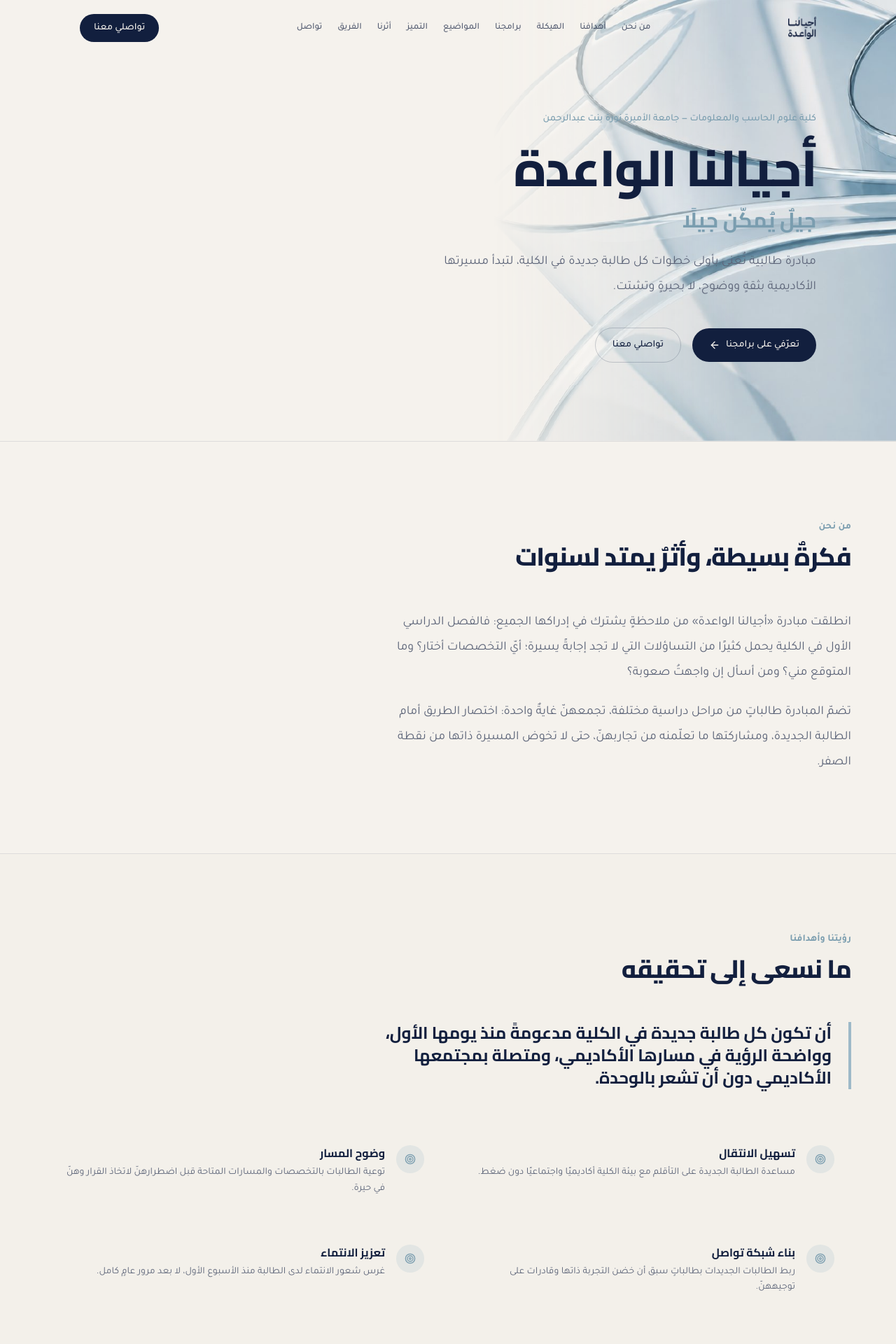
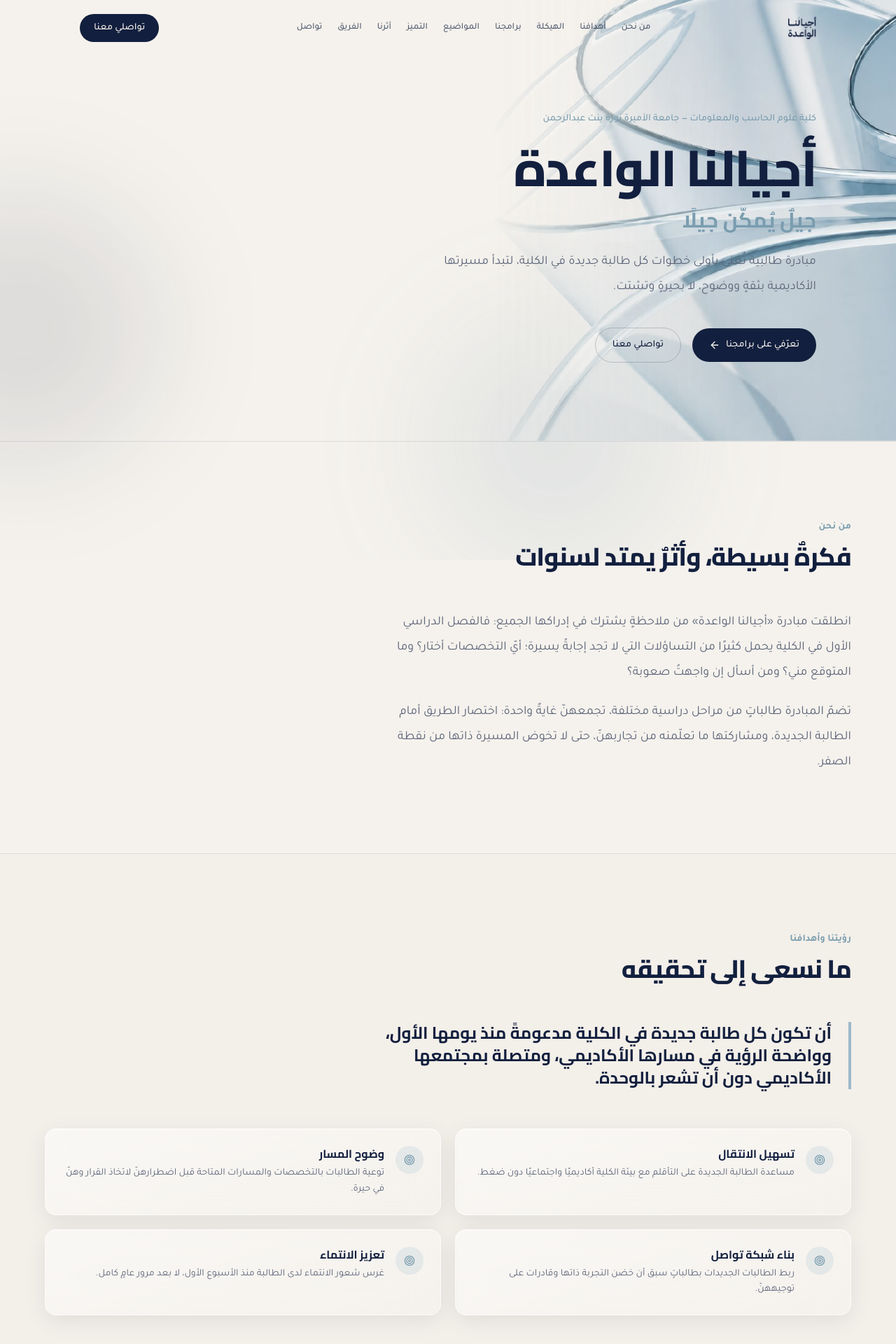
Before and after one commit to ajyalna-admin/AjyalnaAlwaidah, a Next.js app: page / in a window 1280 px wide. Shown: the top 1920 px of the page at 70% size. Built offline with nearby package versions, Linux system fonts and the light colour scheme.

Commit message:
Add files via upload

```diff
--- a/app/globals.css
+++ b/app/globals.css
@@ -24,6 +24,7 @@
   body {
     background-color: #f5f2ed;
     color: #121f3e;
+    position: relative;
   }
 
   ::selection {
@@ -47,6 +48,53 @@
   }
 
   .card-surface {
-    @apply bg-white/60 backdrop-blur-sm border border-line;
+    @apply glass-card;
+  }
+
+  .glass-card {
+    background: linear-gradient(160deg, rgba(255, 255, 255, 0.55), rgba(255, 255, 255, 0.18));
+    backdrop-filter: blur(20px);
+    -webkit-backdrop-filter: blur(20px);
+    border: 1px solid rgba(255, 255, 255, 0.55);
+    box-shadow:
+      0 8px 32px rgba(18, 31, 62, 0.08),
+      inset 0 1px 0 rgba(255, 255, 255, 0.5);
+    transition: border-color 0.3s ease, box-shadow 0.3s ease, transform 0.3s ease;
+  }
+
+  .glass-card:hover {
+    border-color: rgba(122, 157, 175, 0.5);
+    box-shadow:
+      0 14px 40px rgba(18, 31, 62, 0.12),
+      inset 0 1px 0 rgba(255, 255, 255, 0.6);
+  }
+
+  .glass-chip {
+    background: linear-gradient(160deg, rgba(157, 185, 200, 0.22), rgba(157, 185, 200, 0.08));
+    backdrop-filter: blur(14px);
+    -webkit-backdrop-filter: blur(14px);
+    border: 1px solid rgba(255, 255, 255, 0.5);
+  }
+
+  .glass-nav {
+    background: rgba(245, 242, 237, 0.55);
+    backdrop-filter: blur(18px);
+    -webkit-backdrop-filter: blur(18px);
+    border-bottom: 1px solid rgba(255, 255, 255, 0.4);
+  }
+
+  .bg-orbs {
+    position: fixed;
+    inset: 0;
+    z-index: -1;
+    overflow: hidden;
+    pointer-events: none;
+  }
+
+  .bg-orbs span {
+    position: absolute;
+    border-radius: 9999px;
+    filter: blur(90px);
+    opacity: 0.55;
   }
 }
--- a/app/layout.tsx
+++ b/app/layout.tsx
@@ -34,6 +34,11 @@ export default function RootLayout({
       <body
         className={`${cairo.variable} ${tajawal.variable} font-body antialiased bg-cream text-navy`}
       >
+        <div className="bg-orbs" aria-hidden="true">
+          <span className="h-[420px] w-[420px] bg-sky/50 -top-32 -right-32" />
+          <span className="h-[380px] w-[380px] bg-navy/20 top-[35%] -left-40" />
+          <span className="h-[340px] w-[340px] bg-sky-deep/30 bottom-0 right-1/4" />
+        </div>
         {children}
       </body>
     </html>
```
